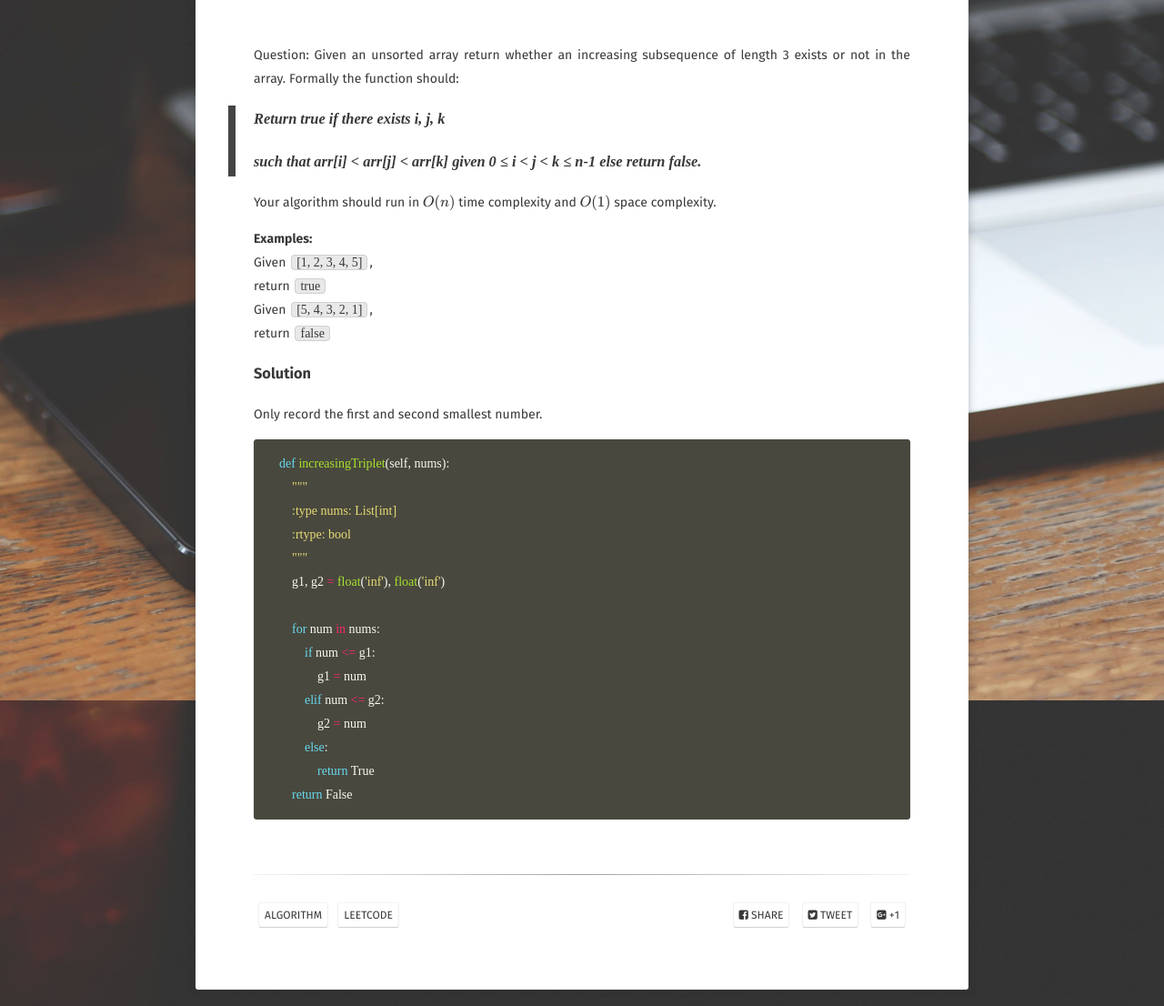
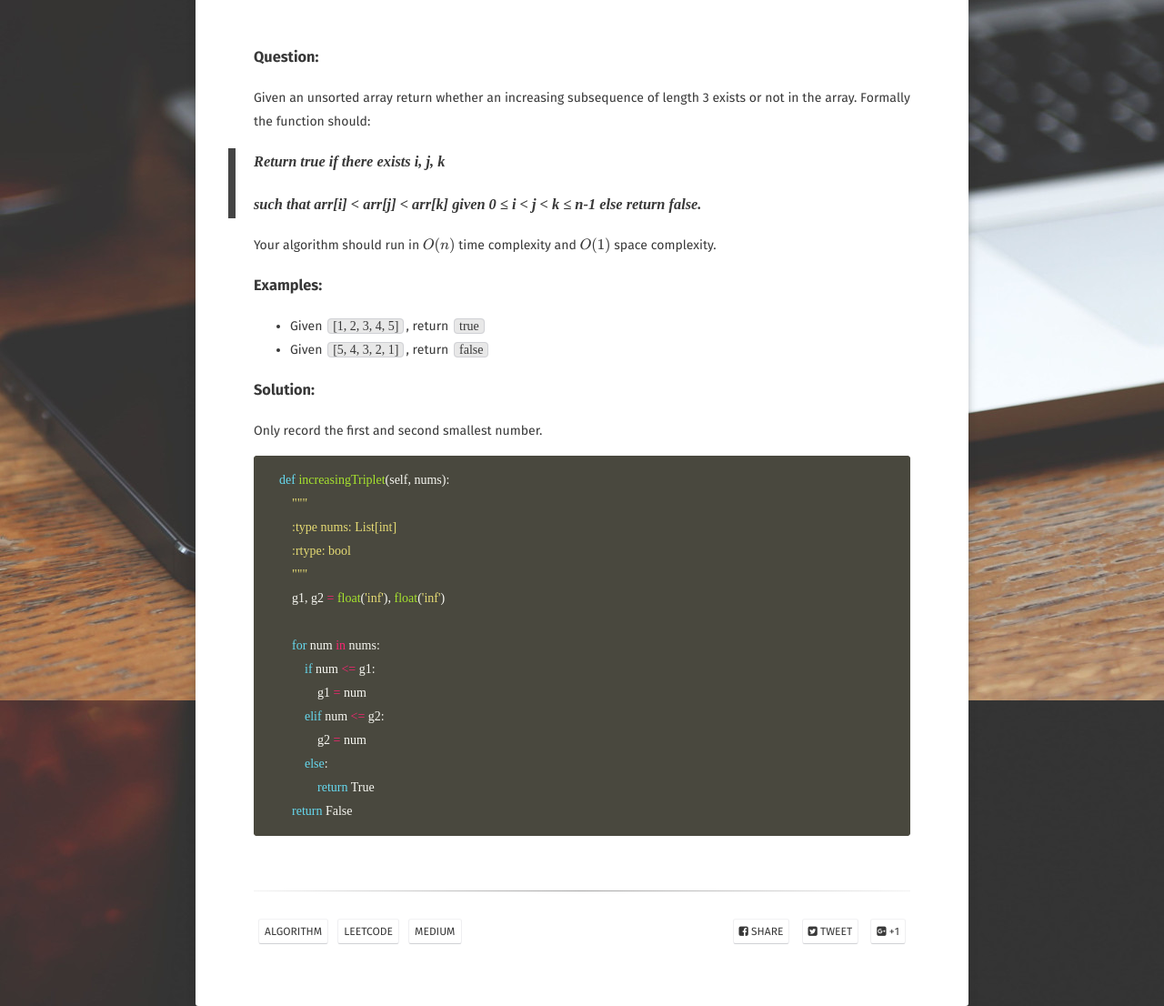
Before and after one commit to TokenJan/TokenJan.github.io, a Jekyll site: the page built from _posts/2017-06-17-Increasing-Triplet-Subsequence.md, in a window 1280 px wide and 1400 px high, scrolled down 276 px. Shown: the part 294-1400 px from the top of the window at 91% size. Built offline with Jekyll 4.4.1, drawn with Linux system fonts in a browser that asks for light colours; some web fonts are replaced; formulas are drawn with MathJax 3; comment, search, counter and statistics services are not loaded.

Commit message:
add new post heaters

````diff
--- a/_posts/2017-06-17-Increasing-Triplet-Subsequence.md
+++ b/_posts/2017-06-17-Increasing-Triplet-Subsequence.md
@@ -6,21 +6,21 @@ feature: https://mir-s3-cdn-cf.behance.net/project_modules/1400/35ced149535589.5
 tag:
 - algorithm
 - leetcode
+- medium
 ---
-Question: Given an unsorted array return whether an increasing subsequence of length 3 exists or not in the array.
+### Question:
+Given an unsorted array return whether an increasing subsequence of length 3 exists or not in the array.
 Formally the function should:
 >### Return true if there exists i, j, k
 >### such that arr[i] < arr[j] < arr[k] given 0 ≤ i < j < k ≤ n-1 else return false.
 
 Your algorithm should run in \\(O\(n\)\\) time complexity and \\(O\(1\)\\) space complexity.
 
-__Examples:__<br/>
-Given `[1, 2, 3, 4, 5]`,<br/>
-return `true`<br/>
-Given `[5, 4, 3, 2, 1]`,<br/>
-return `false`
+### Examples:
+- Given `[1, 2, 3, 4, 5]`, return `true`
+- Given `[5, 4, 3, 2, 1]`, return `false`
 
-### Solution
+### Solution:
 Only record the first and second smallest number.
 ```python
     def increasingTriplet(self, nums):
````
Also changed, not shown: _posts/2017-06-12-Simple-Character-Set.md (+4 -2 lines), _posts/2017-06-18-Heaters.md (added, +63 -0 lines).
